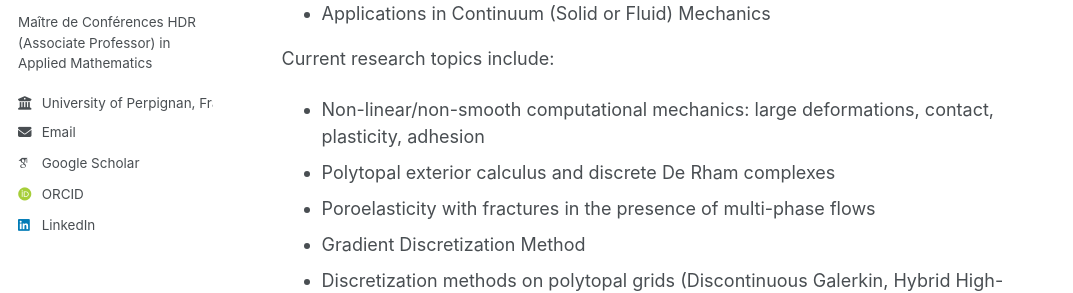
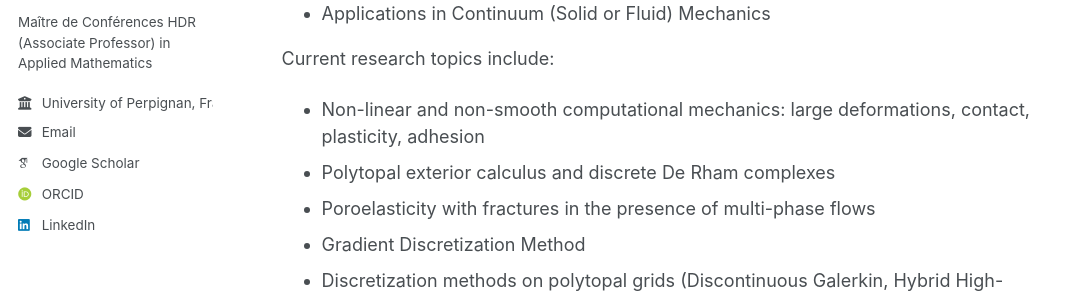
Before and after one commit to fbonaldi/fbonaldi.github.io, a Jekyll site: the page built from _pages/research.md, in a window 1280 px wide and 900 px high. Shown: the part 283-576 px from the top of the window, without its empty margins (0-1073 px from the left). Built offline with Jekyll 4.4.1, drawn with Linux system fonts in a browser that asks for light colours; some web fonts are replaced; a script bundle is joined from its source files by our own code; library files that are not in the unit come from our copies.

Commit message:
Update research.md

```diff
--- a/_pages/research.md
+++ b/_pages/research.md
@@ -17,7 +17,7 @@ From a general viewpoint, I am interested in:
 
 Current research topics include:
 
-* Non-linear/non-smooth computational mechanics: large deformations, contact, plasticity, adhesion
+* Non-linear and non-smooth computational mechanics: large deformations, contact, plasticity, adhesion
 * Polytopal exterior calculus and discrete De Rham complexes
 * Poroelasticity with fractures in the presence of multi-phase flows
 * Gradient Discretization Method
```
